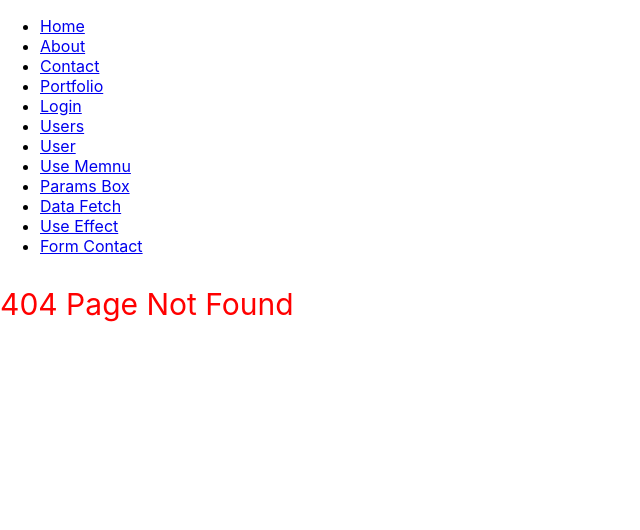
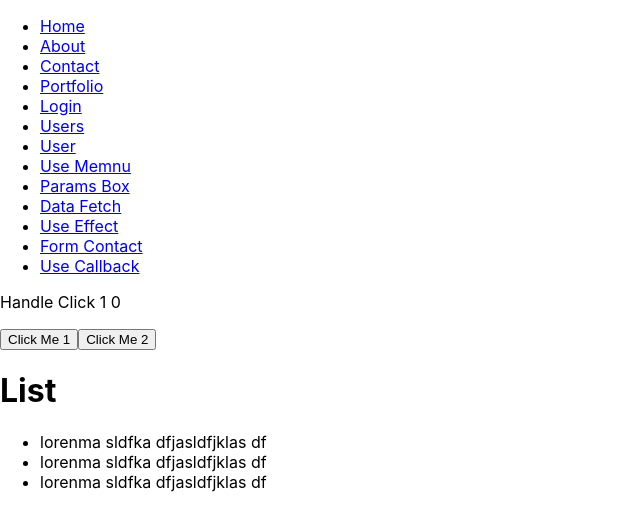
Before and after one commit to haiderabbas110/mern-stack, a React (Create React App) app in the folder Frontend/reactjs/my-app/: page /usecallback in a window 1280 px wide. Before the commit this address had no page. Shown: the top 530 px of the page, without its empty margins (0-640 px from the left). Built offline with nearby package versions, Linux system fonts and the light colour scheme.

Commit message:
usecallback half

```diff
--- a/Frontend/reactjs/my-app/src/App.js
+++ b/Frontend/reactjs/my-app/src/App.js
@@ -14,6 +14,7 @@ import DataFetch from "./components/DataFetch"
 import Form from "./components/Form"
 import MemouseExp from "./components/Memouse-exp"
 import ErrorPage from "./components/ErrorPage";
+import Callbackuse from "./components/Callbackuse";
 
 import EffectUseCleanup from "./components/EffectUseCleanup";
 
@@ -75,6 +76,7 @@ function App() {
             <Route path="/form" element={<Form />} />
             <Route path="/useeffect" element={<EffectUseCleanup />} />
             <Route path="/usememoexp" element={<MemouseExp />} />
+            <Route path="/usecallback" element={<Callbackuse />} />
             <Route path="/*" element={<ErrorPage />} />
           </Route>
 
--- a/Frontend/reactjs/my-app/src/components/Callbackuse.jsx
+++ b/Frontend/reactjs/my-app/src/components/Callbackuse.jsx
@@ -8,7 +8,7 @@ let Callbackuse  = () => {
     }
     let handleClick2 = () => {
         setCount(count + 1);
-    }dl
+    }
     return (
 
         <>
--- a/Frontend/reactjs/my-app/src/components/Header.jsx
+++ b/Frontend/reactjs/my-app/src/components/Header.jsx
@@ -51,6 +51,10 @@ const menubar = [
         link: "/form",
 
     },
+    {
+        name:"Use Callback",
+        link:"/usecallback"
+    }
 ]
 let Header = () => {
     return (
```
